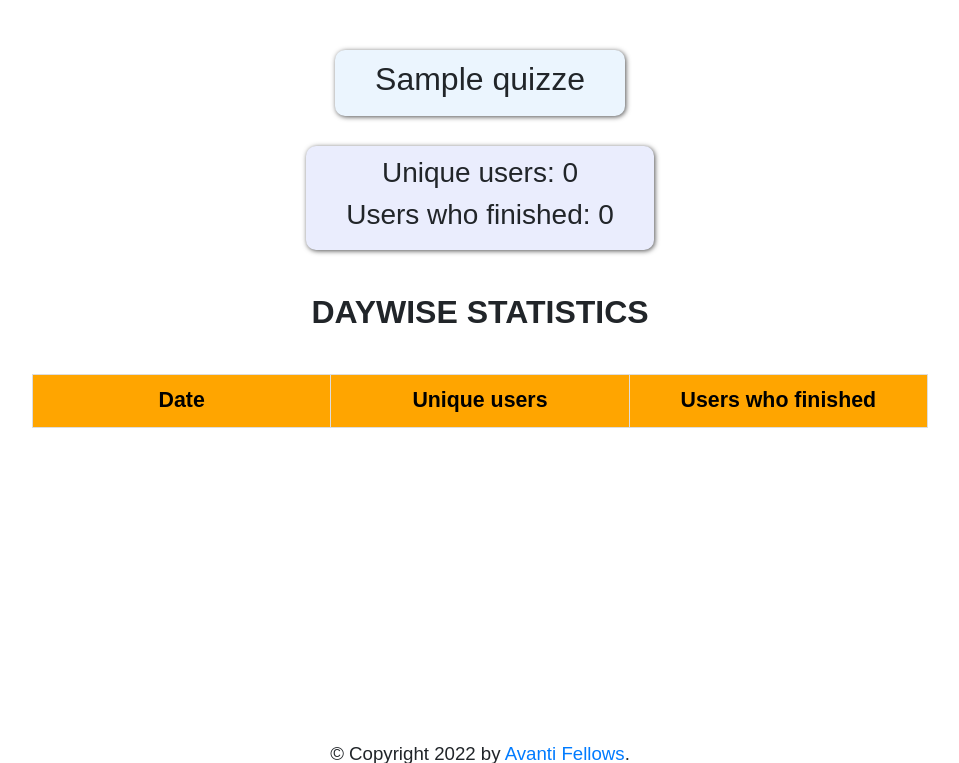
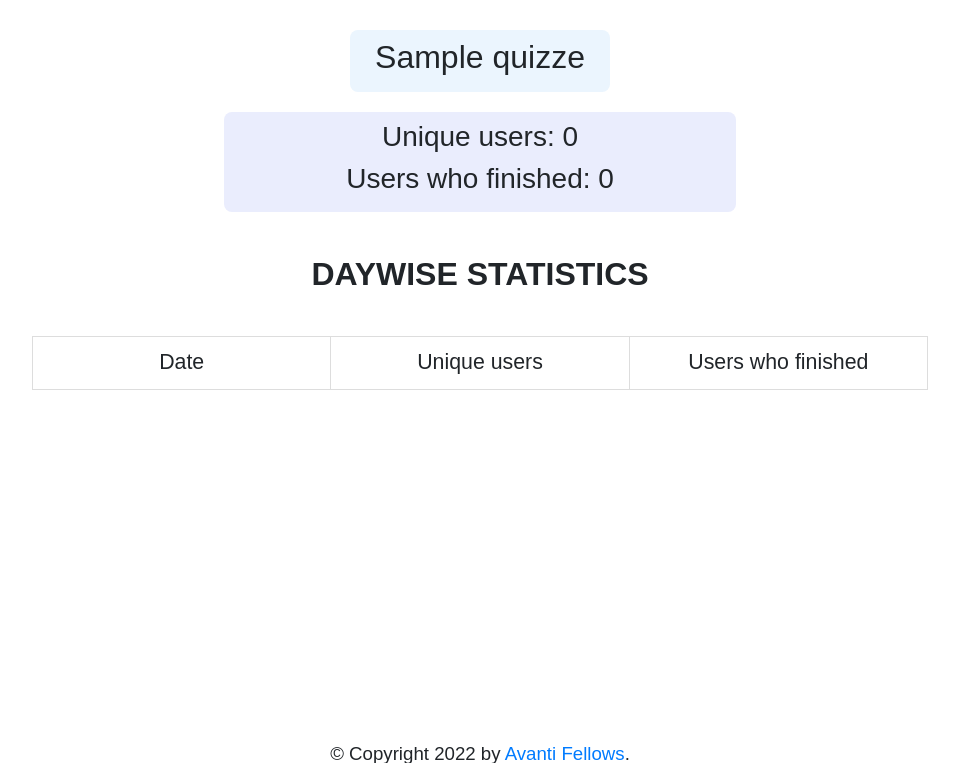
Before and after one commit to avantifellows/reporting, a FastAPI app: page /reports/live_quiz_report/1 in a window 1280 px wide. Shown: the top 763 px of the page, without its empty margins (160-1119 px from the left). Run offline with FastAPI, Linux system fonts and the light colour scheme; a database or web service that is not in the repository returns one stand-in record (values such as "Sample title"); data that the repository does not hold is empty; parts of the project's set-up code (start-up, migrations or seed data) failed here and were passed over; some libraries are stand-ins or nearby versions.

Commit message:
updates style and chapter json

```diff
--- a/app/routers/student_quiz_reports.py
+++ b/app/routers/student_quiz_reports.py
@@ -88,6 +88,55 @@ class StudentQuizReportsRouter:
             section_report["table_data"] = table_data
             return section_report
 
+        def _get_chapter_priority_ordering(section_reports, chapter_to_link_map):
+            """order chapterwise section reports based on priority"""
+            updated_reports = []
+            for section_report in section_reports:
+                updated_section = section_report.copy()
+
+                if (
+                    "table_data" in updated_section
+                    and "chapter_level_data" in updated_section["table_data"]
+                    and updated_section["table_data"]["chapter_level_data"]
+                ):
+
+                    chapter_data = updated_section["table_data"]["chapter_level_data"]
+                    updated_chapters = []
+
+                    for chapter in chapter_data:
+                        updated_chapter = chapter.copy()
+                        chapter_name = chapter.get("chapter_name", "")
+
+                        if "-" in chapter_name:
+                            chapter_code = chapter_name.split("-")[0].strip()
+                        else:
+                            chapter_code = chapter_name.strip()
+
+                        if chapter_code in chapter_to_link_map:
+                            priority = chapter_to_link_map[chapter_code].get(
+                                "Priority", "Low"
+                            )
+                            updated_chapter["priority"] = priority
+                        else:
+                            updated_chapter["priority"] = "Low"
+
+                        updated_chapters.append(updated_chapter)
+
+                    # Sort chapters by priority (High > Medium > Low)
+                    priority_order = {"High": 3, "Medium": 2, "Low": 1}
+                    updated_chapters.sort(
+                        key=lambda x: priority_order.get(x.get("priority"), 0),
+                        reverse=True,
+                    )
+
+                    updated_section["table_data"][
+                        "chapter_level_data"
+                    ] = updated_chapters
+
+                updated_reports.append(updated_section)
+
+            return updated_reports
+
         def _get_chapter_for_revision(section_reports, chapter_to_link_map):
             """Determine which chapter needs revision based on performance metrics."""
             revision_candidates = []
@@ -131,6 +180,12 @@ class StudentQuizReportsRouter:
                 selected_chapter_code = revision_candidates[0]["chapter_code"]
                 selected_chapter_name = revision_candidates[0]["chapter_name"]
                 chapter_link = chapter_to_link_map.get(selected_chapter_code, "")
+                if selected_chapter_code in chapter_to_link_map:
+                    chapter_link = chapter_to_link_map[selected_chapter_code].get(
+                        "Link", ""
+                    )
+                else:
+                    chapter_link = ""
                 return selected_chapter_name, chapter_link
 
             return "", ""  # selected chapter name, chapter link
@@ -360,6 +415,11 @@ class StudentQuizReportsRouter:
             report_data["section_reports"] = section_reports
 
             chapter_to_link_map = json.load(open("./static/chapter_to_links.json", "r"))
+
+            report_data["section_reports"] = _get_chapter_priority_ordering(
+                section_reports, chapter_to_link_map
+            )
+
             (
                 chapter_for_revision,
                 report_data["revision_chapter_link"],
--- a/app/static/style.css
+++ b/app/static/style.css
@@ -15,26 +15,26 @@ body {
 #name_card,
 #total_stats_card {
     display: table;
-    margin: 30px auto 0 auto;
+    margin: 20px auto 0 auto;
     text-align: center;
-    font-size: 22pt;
+    font-size: 18pt;
     background-color: #EAEDFD;
-    border-radius: 10px;
-    padding: 10px 40px 10px 40px;
-    box-shadow: 1px 1px 5px #535353;
+    border-radius: 8px;
+    padding: 8px 25px;
+    box-shadow: none;
+    width: 40%; /* Reduced from 60% */
 }
-
 
 #answer_sheet_button {
     display: table;
     margin: 30px auto 0 auto;
     text-align: center;
-    font-size: 14pt;
+    font-size: 18pt;
     background-color: #29973E;
-    border-radius: 10px;
+    border-radius: 3px;
     text-decoration: none;
-    color: white;
-    padding: 10px 40px 10px 40px;
+    color: black;
+    padding: 18px 60px;
     box-shadow: 1px 1px 5px #535353;
 }
 
@@ -43,34 +43,34 @@ body {
     display: inline-flex;
     margin-left: auto;
     margin-right: auto;
-    margin-top: 50px;
+    margin-top: 30px;
     font-weight: bold;
     justify-content: center;
     background-color: #EBF5FE;
-    border-radius: 10px;
-    padding: 10px 40px 10px 40px;
-    box-shadow: 1px 1px 5px #535353;
+    border-radius: 8px;
+    padding: 8px 25px;
+    box-shadow: none;
+    width: auto;
+    max-width: 40%; /* Reduced from 60% */
 }
 
 #test_summary_card .percentage {
-    margin-right: 20px;
+    margin-right: 15px;
     justify-content: center;
     align-items: center;
-    background: orange;
+    background: orange; /* Restored orange background */
     border-radius: 50%;
-    /* -moz-border-radius:50%;
-    -webkit-border-radius:50%; */
     text-align: center;
     padding: 5px;
     aspect-ratio: 1;
     display: flex;
-    font-size: 20pt;
+    font-size: 18pt;
 }
 
 #test_summary_card .test_details {
     display: block;
     margin: auto;
-    font-size: 22pt;
+    font-size: 18pt;
 }
 
 #section_heading {
@@ -101,32 +101,45 @@ body {
     width: 70%;
 }
 
-#score_details,
+#score_details td,
 #daywise_stats td {
     padding: 10px 20px 10px 20px;
     font-size: 20pt;
     text-align: center;
+    /* border: 1px solid #ddd; */
 }
 
-#score_details tr:first-child td,
-#chapter_details tr:first-child td,
-#daywise_stats tr:first-child td {
+/* Table coloring for score_details */
+#score_details tr:nth-child(even) {
+    background-color: white;
+}
+
+#score_details tr:nth-child(odd) {
+    background-color: orange;
+}
+
+/* Keep score_details header styling */
+#score_details tr:first-child td {
+    vertical-align: top;
+    color: black;
+    /* font-weight: bold; */
+}
+
+/* Table coloring for chapter_details */
+#chapter_details tr:nth-child(even) {
+    background-color: white;
+}
+
+#chapter_details tr:nth-child(odd) {
+    background-color: #FEFBEB;
+}
+
+/* Make chapter details header row orange */
+#chapter_details tr:first-child td {
     vertical-align: top;
     background-color: orange;
     color: black;
     font-weight: bold;
-}
-
-#score_detailstr:nth-child(even),
-#chapter_details tr:nth-child(even),
-#daywise_stats tr:nth-child(even) {
-    background-color: #FEFBEB;
-}
-
-#score_details tr:nth-child(odd),
-#chapter_details tr:nth-child(odd),
-#daywise_stats tr:nth-child(even) {
-    background-color: orange;
 }
 
 #score_details tr:hover,
@@ -169,62 +237,12 @@ p {
     overflow: auto;
     padding-bottom: 60px;
     margin-bottom: 200px;
-    /* must be same height as the footer */
+    height: 100%;
 }
 
 #footer {
     position: relative;
     margin-top: -60px;
-    /* negative value of footer height */
     height: 60px;
     clear: both;
 }
-
-#score_details td:first-child {
-    text-align: left;
-    padding-left: 20px;
-}
-
-#name_card,
-#test_summary_card {
-width: 70%; /* Set a consistent width */
-box-sizing: border-box;
-margin-left: auto;
-margin-right: auto;
-}
-
-#message_section {
-width: 70%;
-margin: 30px auto;
-background-color: #EAEDFD;
-border-radius: 10px;
-padding: 20px;
-box-shadow: 1px 1px 5px #535353;
-}
-
-.buttons_container {
-display: flex;
-justify-content: center;
-align-items: center; /* Center align the buttons vertically */
-flex-wrap: wrap; /* Allow wrapping on smaller screens */
-gap: 20px;
-margin: 25px 0;
-}
-
-#score_details tr:nth-child(odd),
-#chapter_details tr:nth-child(odd) {
-background-color: #FEFBEB; /* Light color for odd rows */
-}
-
-#score_details tr:nth-child(even),
-#chapter_details tr:nth-child(even) {
-background-color: white; /* White for even rows */
-}
-
-#score_details tr:first-child td,
-#chapter_details tr:first-child td,
-#daywise_stats tr:first-child td {
-background-color: orange;
-color: black;
-font-weight: bold;
-}
--- a/app/templates/student_quiz_report_v3.html
+++ b/app/templates/student_quiz_report_v3.html
@@ -71,6 +71,7 @@
             <td>Score</td>
             <td>Accuracy</td>
             <td>Attempt Rate</td>
+            <td>Priority</td>
           </tr>
           <div id="chapter_wise_heading">Chapterwise Performance</div>
           {% for row in section_report["table_data"]["chapter_level_data"] %}
@@ -79,6 +80,7 @@
               <td>{{ row["marks_scored"] }}</td>
               <td>{{ row["accuracy"] }} </td>
               <td>{{ row["attempt_percentage"] }}</td>
+              <td>{{ row["priority"] }}</td>
             </tr>
           {% endfor %}
         </table>
@@ -118,9 +120,9 @@
   .answer_sheet_button {
     display: table;
     text-align: center;
-    font-size: 14pt;
+    font-size: 18pt;
     background-color: #29973E;
-    border-radius: 10px;
+    border-radius: 3px;
     text-decoration: none;
     color: white;
     padding: 10px 40px 10px 40px;
```
Also changed, not shown: other parts of app/static/style.css (+56 -1 lines), app/static/chapter_to_links.json (+1 -1 lines).
